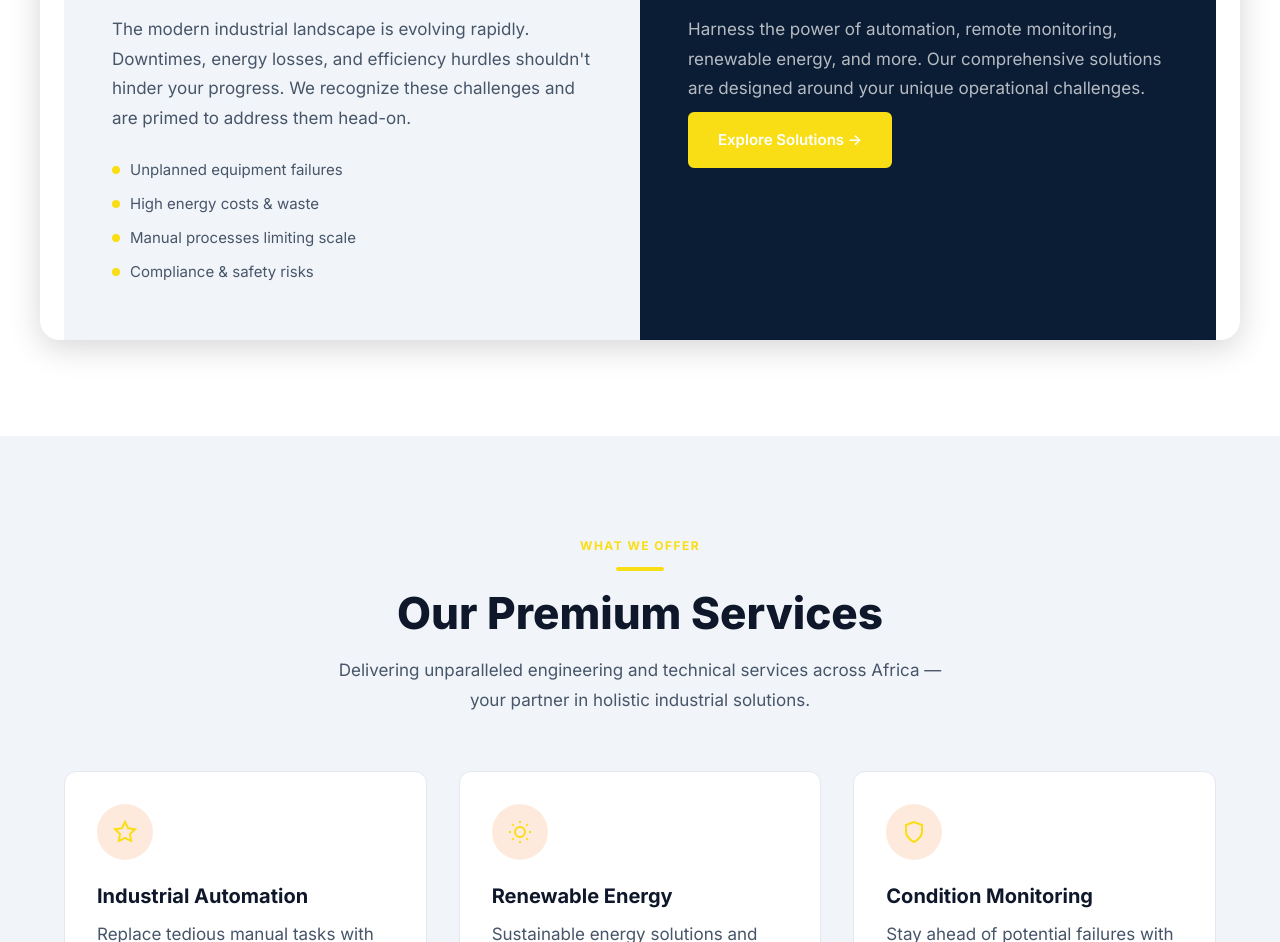
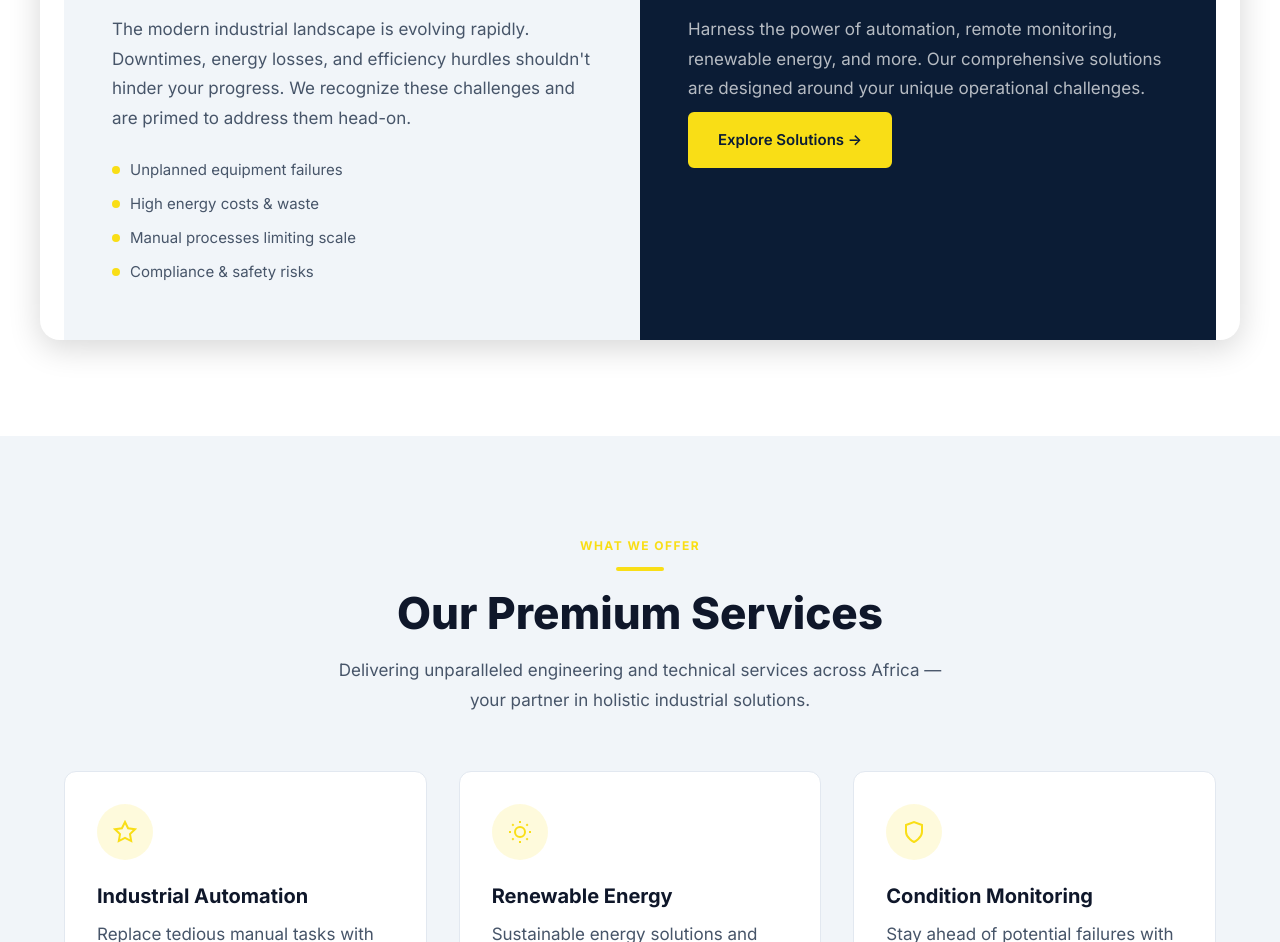
Before and after one commit to thaboxan/Sakeenergy, a React (Vite) app: page / in a window 1280 px wide. Shown: the part 1190-2132 px from the top of the page. Built offline with nearby package versions, Linux system fonts and the light colour scheme.

Commit message:
fix: contrast audit, brand yellow, SVG icon improvements, remove not-sure icon

```diff
--- a/src/index.css
+++ b/src/index.css
@@ -8,8 +8,8 @@
   --navy: #0b1c35;
   --navy-light: #122240;
   --orange: #f9de16;
-  --orange-dark: #f9de16;;
-  --orange-glow: rgba(249, 115, 22, 0.15);
+  --orange-dark: #e5ca00;
+  --orange-glow: rgba(249, 222, 22, 0.15);
   --white: #ffffff;
   --off-white: #f8fafc;
   --gray-100: #f1f5f9;
@@ -107,14 +107,14 @@ p {
 
 .btn-primary {
   background: var(--orange);
-  color: var(--white);
+  color: var(--navy);
   border-color: var(--orange);
 }
 .btn-primary:hover {
   background: var(--orange-dark);
   border-color: var(--orange-dark);
   transform: translateY(-2px);
-  box-shadow: 0 8px 24px rgba(249,115,22,0.35);
+  box-shadow: 0 8px 24px rgba(249,222,22,0.35);
 }
 
 .btn-outline {
--- a/src/pages/Solutions.css
+++ b/src/pages/Solutions.css
@@ -117,17 +117,6 @@
   gap: 32px;
   flex-wrap: wrap;
 }
-.not-sure-icon {
-  width: 72px;
-  height: 72px;
-  border-radius: 50%;
-  background: var(--orange-glow);
-  display: flex;
-  align-items: center;
-  justify-content: center;
-  flex-shrink: 0;
-  color: var(--orange);
-}
 .not-sure-inner h2 {
   margin-bottom: 8px;
   font-size: 1.5rem;
--- a/src/pages/Solutions.jsx
+++ b/src/pages/Solutions.jsx
@@ -184,9 +184,6 @@ export default function Solutions() {
       {/* NOT SURE BANNER */}
       <section className="bg-light not-sure-section">
         <div className="container not-sure-inner">
-          <div className="not-sure-icon">
-            <svg viewBox="0 0 24 24" fill="none" stroke="currentColor" strokeWidth="2" width="32" height="32"><circle cx="12" cy="12" r="10"/><path d="M9.09 9a3 3 0 0 1 5.83 1c0 2-3 3-3 3"/><line x1="12" y1="17" x2="12.01" y2="17"/></svg>
-          </div>
           <div>
             <h2>Not Sure What You Need?</h2>
             <p>
```
